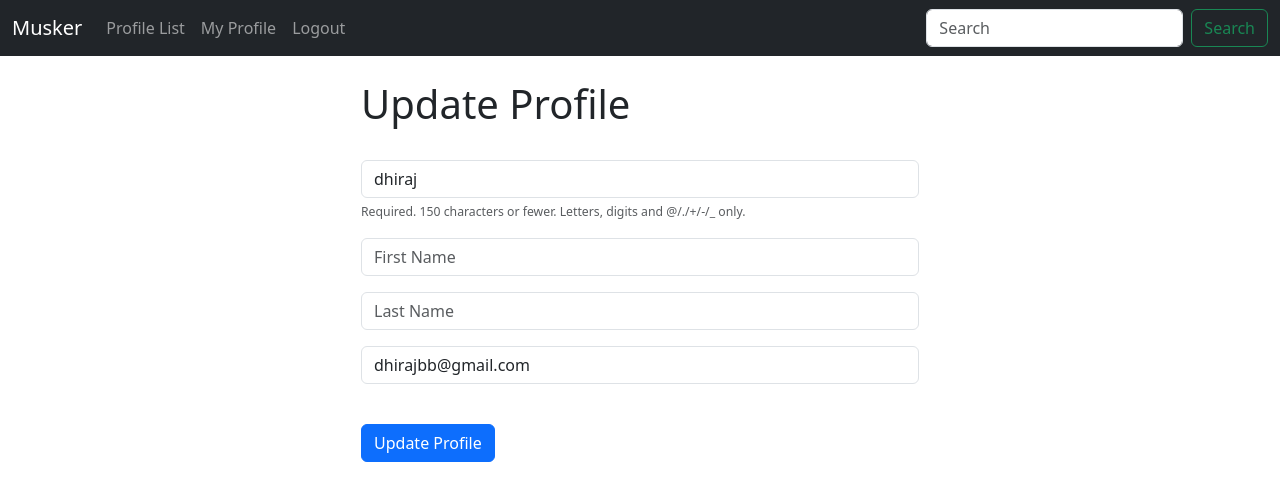
After one commit to basnetdhirajb/Musker, a Django app: page /update_profile/ in a window 1280 px wide. The commit adds this page. Shown: the top 501 px of the page. Run offline with Django 4.2, Linux system fonts and the light colour scheme; a user stored in the database is signed in; data comes from the database, SQL or seed files in the repository; both versions use the stored data as it was after the commit.

Commit message:
update profile feature added

```diff
--- a/social/muskeer/forms.py
+++ b/social/muskeer/forms.py
@@ -24,18 +24,18 @@ class SignUpForm(UserCreationForm):
         "placeholder": "Email",
         "class" : "form-control"
     }))
-    firstName = forms.CharField( max_length= 100 ,label="", widget= forms.TextInput(attrs={
+    first_name = forms.CharField( max_length= 100 ,label="", widget= forms.TextInput(attrs={
         "placeholder": "First Name",
         "class" : "form-control"
     }))
-    lastName = forms.CharField( max_length= 100 ,label="", widget= forms.TextInput(attrs={
+    last_name = forms.CharField( max_length= 100 ,label="", widget= forms.TextInput(attrs={
         "placeholder": "Last Name",
         "class" : "form-control"
     }))
 
     class Meta:
         model = User
-        fields = ['username', 'firstName', 'lastName', 'email', 'password1', 'password2']
+        fields = ['username', 'first_name', 'last_name', 'email', 'password1', 'password2']
 
     def __init__(self, *args: Any, **kwargs: Any) -> None:
         super().__init__(*args, **kwargs)
@@ -57,3 +57,36 @@ class SignUpForm(UserCreationForm):
         self.fields['password2'].widget.attrs['placeholder'] = 'Re-enter password'
         self.fields['password2'].label = ''
         self.fields['password2'].help_text = '<span class = "form-text text-muted small "><small> Enter the same password as before, for verification. </small></span>'
+
+class UpdateUserForm(forms.ModelForm):
+
+    email = forms.EmailField(label="", widget= forms.TextInput(attrs={
+        "placeholder": "Email",
+        "class" : "form-control"
+    }))
+
+    first_name = forms.CharField( max_length= 100 ,label="", widget= forms.TextInput(attrs={
+        "placeholder": "First Name",
+        "class" : "form-control"
+    }))
+
+    last_name = forms.CharField( max_length= 100 ,label="", widget= forms.TextInput(attrs={
+        "placeholder": "Last Name",
+        "class" : "form-control"
+    }))
+
+    password = forms.PasswordInput()
+
+    class Meta:
+        model = User
+        fields = ['username', 'first_name', 'last_name', 'email']
+
+    def __init__(self, *args: Any, **kwargs: Any) -> None:
+        super().__init__(*args, **kwargs)
+
+        #This is customized here because they cannot be done like we did for first name and last name
+        #Overriding the default attributes and help texts
+        self.fields['username'].widget.attrs['class'] = 'form-control'
+        self.fields['username'].widget.attrs['placeholder'] = 'Username'
+        self.fields['username'].label = ''
+        self.fields['username'].help_text = '<span class = "form-text text-muted"><small> Required. 150 characters or fewer. Letters, digits and @/./+/-/_ only. </small></span>'
--- a/social/muskeer/templates/base.html
+++ b/social/muskeer/templates/base.html
@@ -3,7 +3,7 @@
   <head>
     <meta charset="utf-8" />
     <meta name="viewport" content="width=device-width, initial-scale=1" />
-    <title>Bootstrap demo</title>
+    <title>Musker</title>
     <link
       href="https://cdn.jsdelivr.net/npm/bootstrap@5.3.1/dist/css/bootstrap.min.css"
       rel="stylesheet"
--- a/social/muskeer/templates/profile.html
+++ b/social/muskeer/templates/profile.html
@@ -65,6 +65,10 @@
             {% endif %}
 
             </form>
+
+            {% if user.id == profile.user.id %}
+            <a href = "{% url 'update_profile' %}" class = "btn btn-outline-secondary "> Update Profile</a>
+            {% endif %}
         </div>
     </div>
     {% endif %}
--- /dev/null
+++ b/social/muskeer/templates/update_profile.html
@@ -0,0 +1,19 @@
+{% extends 'base.html' %}
+
+
+{% block content %}
+
+<div class = "col-md-6 offset-md-3">
+<br>
+<h1> Update Profile </h1>
+<br>
+<form action="{% url 'update_profile' %}" method="POST">
+    {% csrf_token %}
+    {{form.as_p}}
+    <br>
+    <button class = "btn btn-primary" type = "submit" >Update Profile</button>
+</form>
+</div>
+
+
+{% endblock %}
--- a/social/muskeer/urls.py
+++ b/social/muskeer/urls.py
@@ -8,4 +8,5 @@ urlpatterns = [
     path('login/',  views.loginUser, name = 'login'),
     path('logout/', views.logoutUser, name = 'logout'),
     path('register/', views.registerUser, name = 'register'),
+    path('update_profile/', views.updateProfile, name = 'update_profile')
 ]
--- a/social/muskeer/views.py
+++ b/social/muskeer/views.py
@@ -2,9 +2,10 @@ from django.shortcuts import render, redirect
 from .models import Profile, Meep
 from django.contrib.auth.decorators import login_required
 from django.contrib import messages
-from .forms import MeepForm, SignUpForm
+from .forms import MeepForm, SignUpForm, UpdateUserForm
 from django.contrib.auth import authenticate, login, logout
 from django.contrib.auth.forms import UserCreationForm
+from django.contrib.auth.models import User
 
 # Create your views here.
 def home(request):
@@ -101,3 +102,20 @@ def registerUser(request):
             messages.success(request, form.error_messages)
     else:
         return render(request, 'register.html', {'form': form})
+
+def updateProfile(request):
+
+    if request.user.is_authenticated:
+        currentUser = User.objects.get(id = request.user.id)
+        form = UpdateUserForm(request.POST or None, instance = currentUser)
+
+        if form.is_valid():
+            form.save()
+            login(request,currentUser)
+            messages.success(request, ("Your profile has been updated"))
+            return redirect('home')
+
+        return render(request, 'update_profile.html', {'form':form})
+    else:
+        messages.success(request, 'You must be logged in to view this page!')
+        return redirect('home')
```
Also changed, not shown: social/db.sqlite3.
